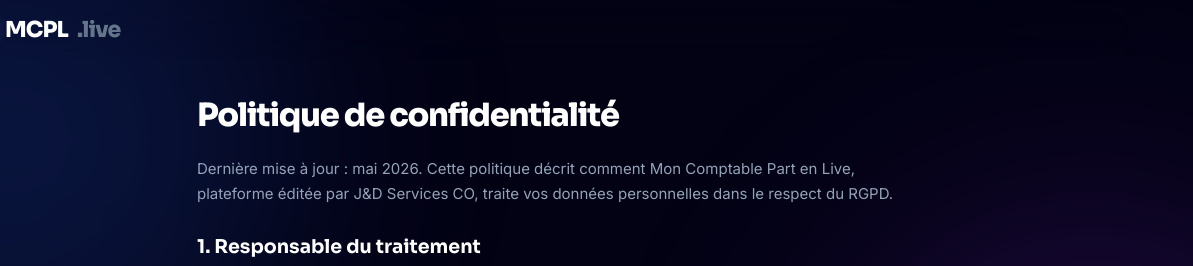
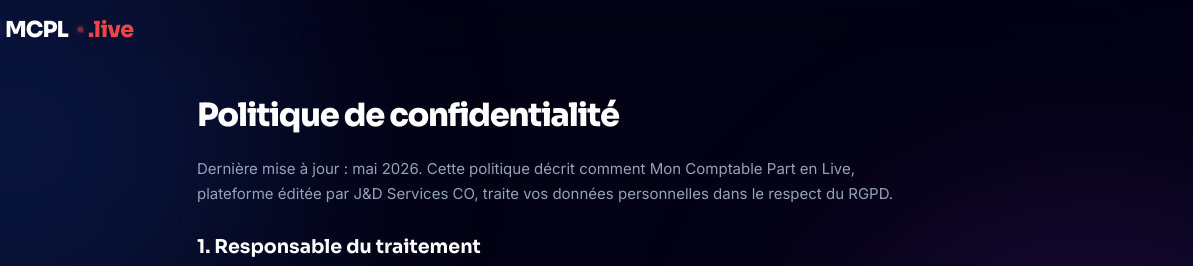
Before and after one commit to sarrjacques99-coder/mcpl-site, a website: page confidentialite.html in a window 1280 px wide. Shown: the top 266 px of the page, 87-1280 px from the left. Drawn offline with Linux system fonts and the light colour scheme.

Commit message:
Update confidentialite.html

```diff
--- a/confidentialite.html
+++ b/confidentialite.html
@@ -16,7 +16,7 @@
 </head>
 <body>
   <div class="halos" aria-hidden="true"><div class="halo halo-blue"></div><div class="halo halo-purple"></div></div>
-  <header><nav class="topnav"><a href="index.html" class="brand"><span class="brand-dot"></span>MCPL<span style="color:#64748b">.live</span></a></nav></header>
+  <header><nav class="topnav"><a href="index.html" class="brand"><span class="brand-dot"></span>MCPL<span class="brand-live">.live</span></a></nav></header>
   <main class="legal">
     <h1>Politique de confidentialité</h1>
     <p>Dernière mise à jour : mai 2026. Cette politique décrit comment Mon Comptable Part en Live, plateforme éditée par J&amp;D Services CO, traite vos données personnelles dans le respect du RGPD.</p>
```
